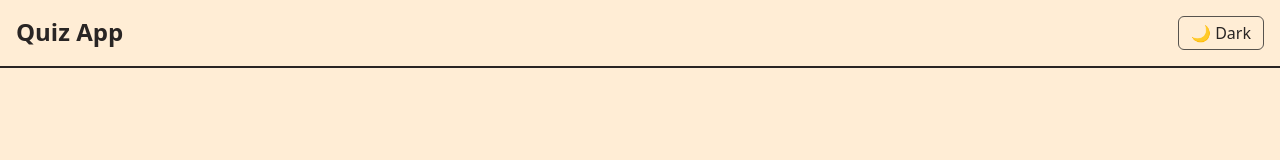
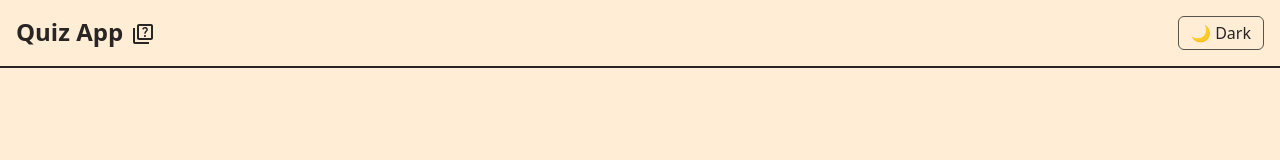
Before and after one commit to TonyStark-19/Quiz-app, a React (Create React App) app: page / in a window 1280 px wide. Shown: the top 160 px of the page. Built offline with nearby package versions, Linux system fonts and the light colour scheme.

Commit message:
Added improvements

```diff
--- a/src/pages/category.jsx
+++ b/src/pages/category.jsx
@@ -92,16 +92,16 @@ function CategoryContent() {
     const navigate = useNavigate();
 
     return (
-        <div className="content flex-col gap-6 pt-28 pb-8 w-full h-full
-         bg-orange-100 dark:bg-gray-950  text-stone-800 dark:text-white">
+        <div className="flex-col gap-6 pt-28 pb-8 w-full h-full
+        bg-orange-100 dark:bg-gray-950 text-stone-800 dark:text-white">
             <h1 data-aos="fade-down" className="font-bold text-center
             a:text-6xl b:text-5xl d:text-4xl d:px-4">Choose Quiz Category</h1>
 
-            <div className="box-wrap pb-10 px-5 flex-wrap flex justify-center flex-row gap-4
+            <div className="pb-10 px-5 flex-wrap flex justify-center flex-row gap-4
             a:pt-14 b:pt-10 d:pt-8">
                 {array.map((arr, idx) => (
                     <div className="flex flex-col justify-center box w-96 border-2 py-4 px-5 rounded-lg
-                   border-stone-600 dark:border-gray-500 text-stone-800 dark:text-white" key={idx} data-aos="fade-up">
+                    border-stone-600 dark:border-gray-500 text-stone-800 dark:text-white" key={idx} data-aos="fade-up">
                         <h2 className="text-2xl font-bold">{arr.title}</h2>
 
                         <h4 className="mt-2">{arr.description}</h4>
@@ -110,7 +110,7 @@ function CategoryContent() {
 
                         <button
                             className="rounded-md p-1 mt-3
-                             bg-stone-700 dark:bg-gray-800 hover:bg-stone-600 dark:hover:bg-gray-900 text-orange-50 dark:text-white"
+                            bg-stone-700 dark:bg-gray-800 hover:bg-stone-600 dark:hover:bg-gray-900 text-orange-50 dark:text-white"
                             onClick={() => navigate(`/quiz/${arr.title.split(" ")[0].toLowerCase()}`)}
                         >
                             Start Quiz
--- a/src/pages/home.jsx
+++ b/src/pages/home.jsx
@@ -3,6 +3,9 @@ import { useEffect, useState } from 'react';
 
 // router
 import { Link } from 'react-router-dom';
+
+// react icons
+import { MdOutlineQuiz } from "react-icons/md";
 
 // AOS animations
 import AOS from 'aos';
@@ -50,13 +53,17 @@ export function Navbar({ disableNav }) {
     };
 
     return (
-        <div className="navbar flex justify-between flex-row p-4 fixed z-10 w-full border-b-2
-        border-stone-800 dark:border-white bg-orange-100 dark:bg-gray-950">
-            <div className="head text-2xl font-bold text-stone-800 dark:text-white">
+        <div className="flex justify-between flex-row fixed z-10 w-full border-b-2
+        border-stone-800 dark:border-white bg-orange-100 dark:bg-gray-950
+        c:p-4 d:p-3">
+            <div className="text-2xl font-bold text-stone-800 dark:text-white">
                 {disableNav ? (
-                    <span className="cursor-not-allowed opacity-50">Quiz App</span>
+                    <span className="cursor-not-allowed opacity-50
+                    flex flex-row items-center justify-center gap-2">Quiz App <MdOutlineQuiz className='mt-1' /></span>
                 ) : (
-                    <Link to="/">Quiz App</Link>
+                    <Link to="/"
+                        className='flex flex-row items-center justify-center gap-2'>Quiz App <MdOutlineQuiz className='mt-1' />
+                    </Link>
                 )}
             </div>
 
@@ -64,7 +71,7 @@ export function Navbar({ disableNav }) {
                 onClick={toggleTheme}
                 className="px-3 py-1 rounded-md
                 text-stone-800 dark:text-white border border-stone-600 dark:border-gray-800
-                 hover:bg-stone-600 hover:text-white dark:hover:bg-gray-800 transition"
+                hover:bg-stone-600 hover:text-white dark:hover:bg-gray-800 transition"
             >
                 {isDark ? '🌞 Light' : '🌙 Dark'}
             </button>
@@ -75,26 +82,27 @@ export function Navbar({ disableNav }) {
 // content
 function Content() {
     return (
-        <div className="content z-1 flex justify-center items-center pt-10 w-full h-full
-         bg-orange-100 dark:bg-gray-950  text-stone-800 dark:text-white">
-            <div className='flex justify-center items-center flex-col gap-5' data-aos="fade-down">
+        <div className="z-1 flex justify-center items-center pt-10 w-full h-full
+         bg-orange-100 dark:bg-gray-950 text-stone-800 dark:text-white">
+            <div className='flex justify-center items-center flex-col gap-5
+            c:px-5 d:px-0' data-aos="fade-down">
                 <h1 className="font-bold text-center
                 a:text-7xl b:text-6xl c:text-5xl d:text-4xl">Quiz App!</h1>
 
                 <h2 className="text-center font-semibold
-                a:max-w-2xl c:text-3xl c:max-w-lg d:text-2xl d:max-w-96">Test Your Knowledge. Learn Something New.</h2>
+                c:text-3xl c:max-w-2xl d:text-2xl d:max-w-96">Test Your Knowledge. Learn Something New.</h2>
 
                 <p className="text-center text-xl
-                b:max-w-xl b:w-full c:max-w-lg c:w-full c:tracking-wide d:tracking-normal d:w-80">
+                c:max-w-xl c:w-full c:tracking-wide d:tracking-normal d:w-80">
                     Welcome to the ultimate quiz experience powered by React and Tailwind CSS.
                     Whether you're brushing up on skills or just having fun, this app helps you learn, compete, and grow.
                 </p>
 
                 <Link to="/pages/category">
                     <button className="pt-2 pb-2 pr-4 pl-4 text-lg rounded-md
-                 border-2 border-stone-700 dark:border-gray-800 hover:bg-stone-700
-                  hover:text-orange-50 hover:dark:bg-gray-800
-                 text-stone-800 dark:text-white bg-transparent dark:bg-transparent">Get Started</button>
+                    border-2 border-stone-700 dark:border-gray-800 hover:bg-stone-700
+                    hover:text-orange-50 hover:dark:bg-gray-800
+                    text-stone-800 dark:text-white bg-transparent dark:bg-transparent">Get Started</button>
                 </Link>
             </div>
         </div>
@@ -105,7 +113,7 @@ function Content() {
 export function Footer() {
     return (
         <div className='absolute bottom-3 flex justify-center items-center w-full
-        bg-orange-100 dark:bg-gray-950  text-stone-800 dark:text-white'>
+        bg-orange-100 dark:bg-gray-950 text-stone-800 dark:text-white'>
             <p>Made with ❤️ by Aditya chandel</p>
         </div>
     )
--- a/src/pages/quizpage.jsx
+++ b/src/pages/quizpage.jsx
@@ -76,8 +76,8 @@ function Quiz({ showResult, setShowResult }) {
     // to show result
     if (showResult) {
         return (
-            <div className="quiz-page text-center flex justify-center items-center min-h-screen
-             bg-orange-100 dark:bg-gray-950 text-stone-800 dark:text-white">
+            <div className="text-center flex justify-center items-center min-h-screen
+            bg-orange-100 dark:bg-gray-950 text-stone-800 dark:text-white">
                 <div className='flex justify-center items-center flex-col max-w-lg w-full px-5'>
                     <h1 className="font-bold capitalize
                     c:text-5xl c:mb-6 d:text-4xl d:mb-4" data-aos="fade-down">{category} Quiz</h1>
@@ -89,7 +89,7 @@ function Quiz({ showResult, setShowResult }) {
                     </p>
 
                     <p className="text-xl text-stone-800 dark:text-white
-                c:max-w-lg c:w-full c:mt-6 d:mt-4 d:max-w-sm" data-aos="fade-in" data-aos-delay="400">
+                    c:max-w-lg c:w-full c:mt-6 d:mt-4 d:max-w-sm" data-aos="fade-in" data-aos-delay="400">
                         {score === questions.length
                             ? "Excellent! You nailed it! 🏆"
                             : score >= questions.length / 2
@@ -120,27 +120,26 @@ function Quiz({ showResult, setShowResult }) {
         );
     }
 
-
     // tracking current question
     const currentQuestion = questions[current];
 
     return (
-        <div className="quiz-page pt-32 px-5 pb-16 flex items-center flex-col min-h-screen
-           bg-orange-100 dark:bg-gray-950 text-stone-800 dark:text-white">
+        <div className="pt-32 px-5 pb-16 flex items-center flex-col min-h-screen
+            bg-orange-100 dark:bg-gray-950 text-stone-800 dark:text-white">
             <h1 data-aos="fade-down" className="font-bold capitalize
             c:mb-10 d:text-5xl d:mb-8">{category} Quiz</h1>
 
             <div data-aos="fade-up" className="border border-stone-700 dark:border-white rounded-lg
-            a:w-full a:max-w-xl a:py-4 a:px-5 d:py-4 d:px-5">
+                a:w-full a:max-w-xl a:py-4 a:px-5 d:py-4 d:px-5">
                 <p className="mb-4 font-semibold
                 b:text-2xl d:text-xl">
-                    {current + 1}. {currentQuestion.question}
+                    Q {current + 1} : {currentQuestion.question}
                 </p>
 
                 {currentQuestion.options.map((opt, i) => (
                     <div key={i} className="tracking-wide mb-3">
-                        <label className="cursor-pointer text-xl rounded-md
-                        bg-stone-700/95 dark:bg-gray-800 block text-orange-100 dark:text-white
+                        <label className="cursor-pointer text-xl rounded-md flex items-center
+                        bg-stone-700/95 dark:bg-gray-800 text-orange-100 dark:text-white
                         dark:hover:bg-gray-800/70 hover:bg-stone-800/90
                         c:p-3 c:pl-5 d:p-2 d:pl-4">
                             <input
@@ -148,7 +147,7 @@ function Quiz({ showResult, setShowResult }) {
                                 name={`q${current}`}
                                 checked={selectedOption === i}
                                 onChange={() => handleOptionSelect(i)}
-                                className="mr-3 cursor-pointer accent-orange-300 dark:accent-orange-500
+                                className="mr-3 mt-1 cursor-pointer accent-orange-300 dark:accent-orange-500
                                 c:scale-125 d:scale-100"
                             />
                             {opt}
```
